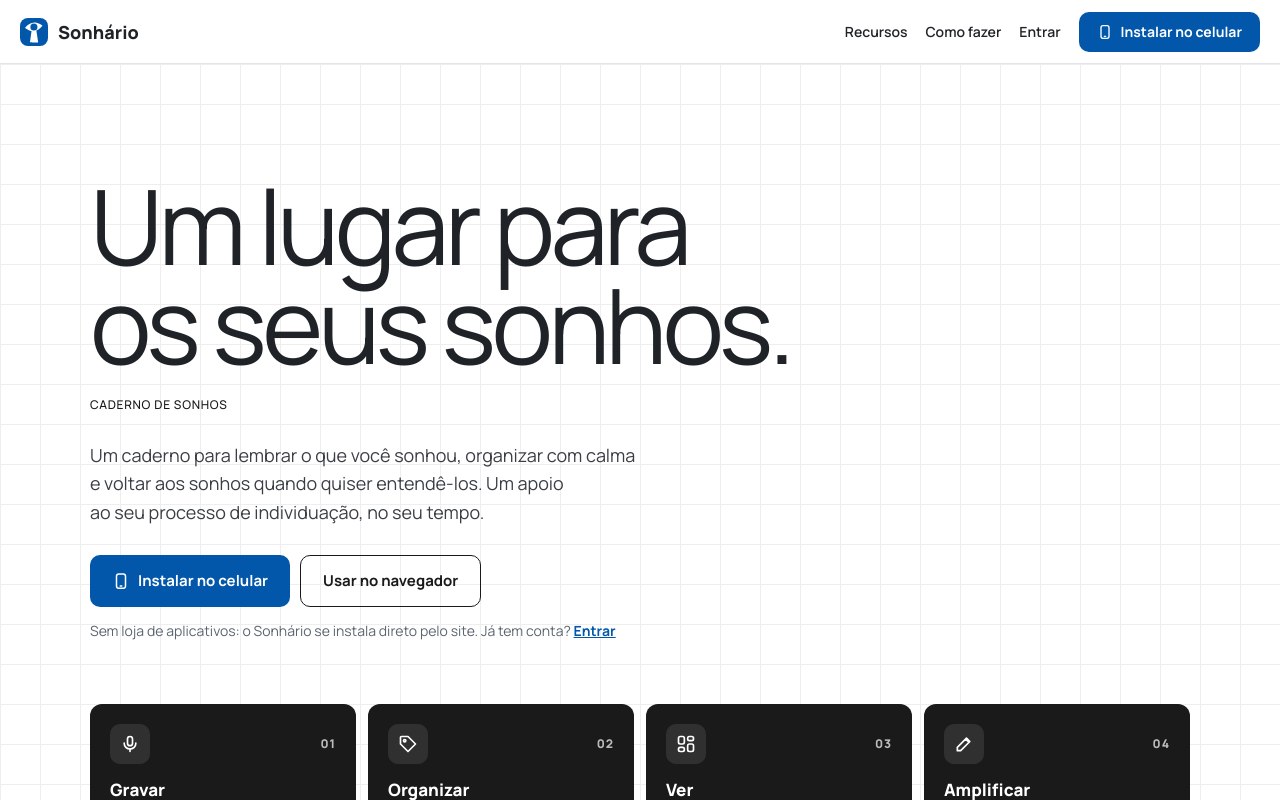
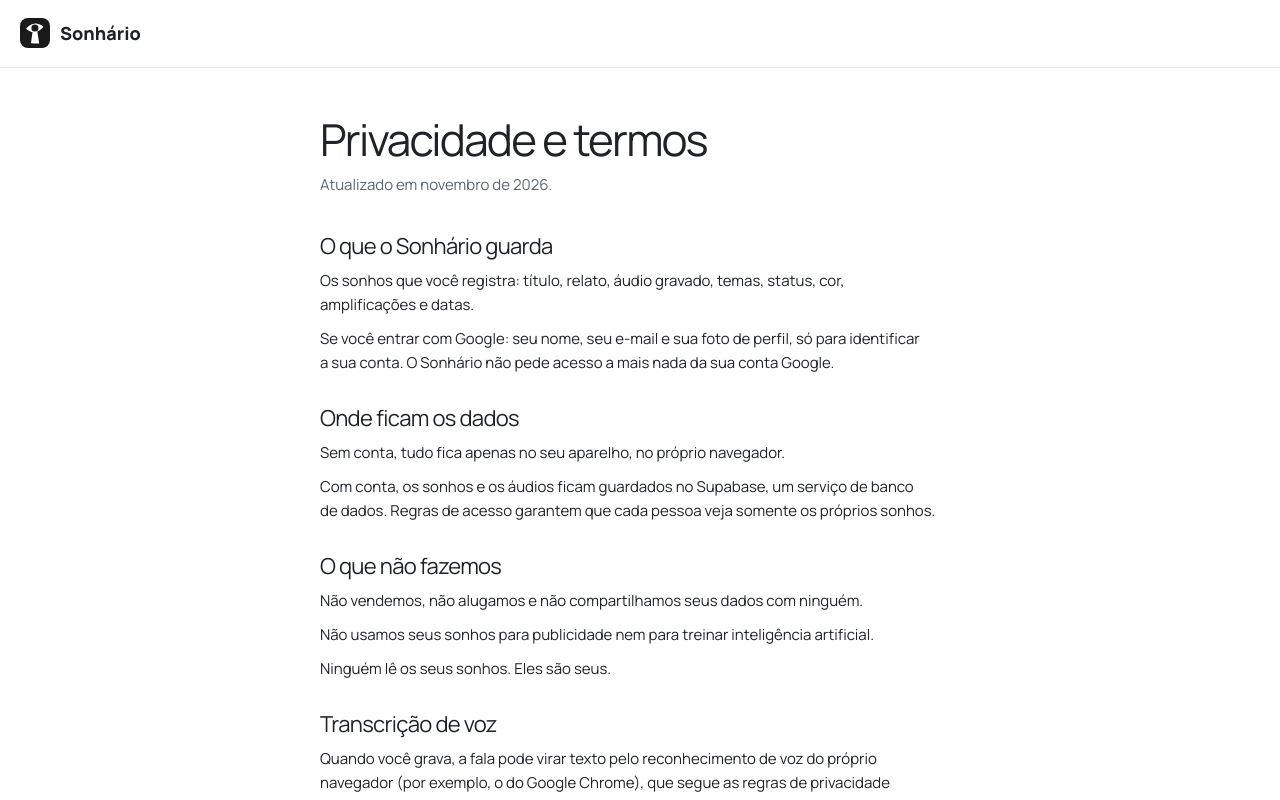
Before and after one commit to fernandonazariomartins/sonhario, a React (Vite) app: page /privacidade in a window 1280 px wide. Before the commit this address led to /. Shown: the top 800 px of the page. Built offline with nearby package versions, Linux system fonts and the light colour scheme; no server answers.

Commit message:
Add files via upload

```diff
--- a/src/main.jsx
+++ b/src/main.jsx
@@ -12,6 +12,7 @@ import Captura from './pages/Captura.jsx';
 import Acervo from './pages/Acervo.jsx';
 import Sonho from './pages/Sonho.jsx';
 import Importar from './pages/Importar.jsx';
+import Privacidade from './pages/Privacidade.jsx';
 
 ReactDOM.createRoot(document.getElementById('root')).render(
   <React.StrictMode>
@@ -19,6 +20,7 @@ ReactDOM.createRoot(document.getElementById('root')).render(
       <Roteador>
         <Routes>
           <Route path="/" element={<Home />} />
+          <Route path="/privacidade" element={<Privacidade />} />
           <Route path="/app" element={<AppLayout />}>
             <Route index element={<Captura />} />
             <Route path="acervo" element={<Acervo />} />
--- a/src/styles.css
+++ b/src/styles.css
@@ -41,7 +41,7 @@ input, textarea, select { font-family: inherit; color: var(--ink); }
 /* cabeçalho */
 .topo { min-height: 64px; padding: 10px 20px; background: #fff; border-bottom: 1px solid var(--line); display: flex; flex-wrap: wrap; align-items: center; gap: 10px 16px; position: sticky; top: 0; z-index: 10; }
 .marca { display: inline-flex; align-items: center; gap: 10px; color: var(--ink); text-decoration: none; font-size: 18px; font-weight: 800; }
-.marca-quadrado { width: 28px; height: 28px; border-radius: 8px; background: var(--azul); display: inline-flex; align-items: center; justify-content: center; }
+.marca-quadrado { width: 30px; height: 30px; border-radius: 8px; background: var(--preto); display: inline-flex; align-items: center; justify-content: center; }
 .abas { display: flex; gap: 4px; padding: 4px; border-radius: 12px; background: var(--cinza); }
 .aba { height: 36px; padding: 0 12px; border-radius: 9px; display: inline-flex; align-items: center; gap: 7px; font-size: 14px; font-weight: 600; color: var(--muted); text-decoration: none; border: 0; background: transparent; }
 .aba.ativa { background: #fff; box-shadow: 0 1px 2px rgba(20,30,40,.12); font-weight: 800; color: var(--ink); }
```
